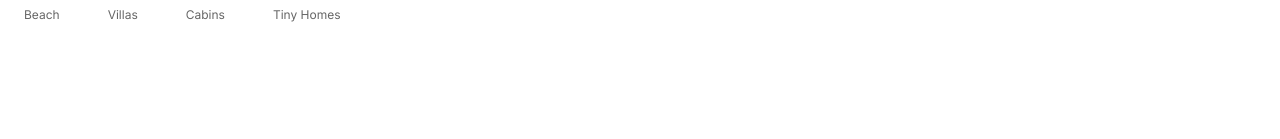
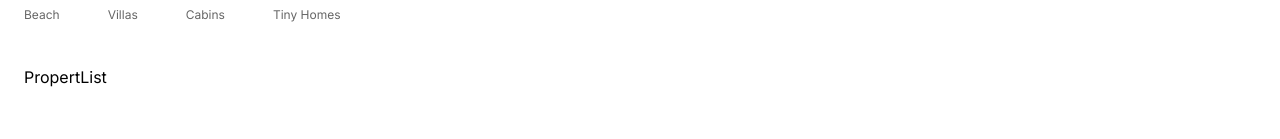
Before and after one commit to Henoker/Djangobnb, a Next.js app in the folder djangobnb/: page / in a window 1280 px wide. Shown: the part 161-300 px from the top of the page. Built offline with nearby package versions, Linux system fonts and the light colour scheme.

Commit message:
feat: Add Property List component

```diff
--- /dev/null
+++ b/djangobnb/app/components/properties/PropertyList.tsx
@@ -0,0 +1,9 @@
+const PropertList = () => {
+  return (
+    <div>
+      <h1>PropertList</h1>
+    </div>
+  );
+};
+
+export default PropertList;
--- a/djangobnb/app/page.tsx
+++ b/djangobnb/app/page.tsx
@@ -1,9 +1,11 @@
 import Categories from "./components/Categories";
+import PropertList from "./components/properties/PropertyList";
 
 export default function Home() {
   return (
     <main className="max-w-[1500px] mx-auto px-6 backgroun-d-gray-100">
       <Categories />
+      <PropertList />
 
       <div className="mt-4 grid grid-cols-1 md:grid-cols-3 lg:grid-cols-5 gap-6">
 
```
